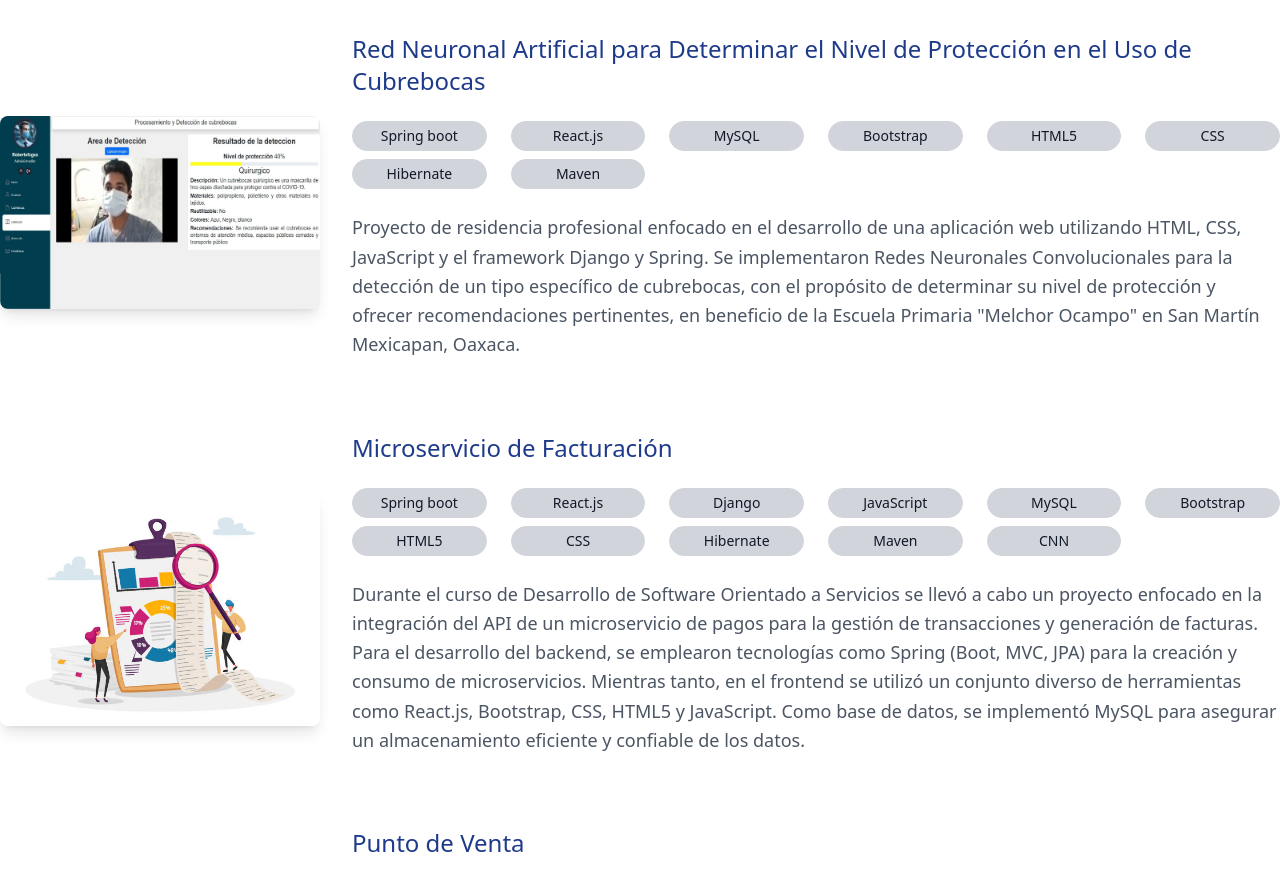
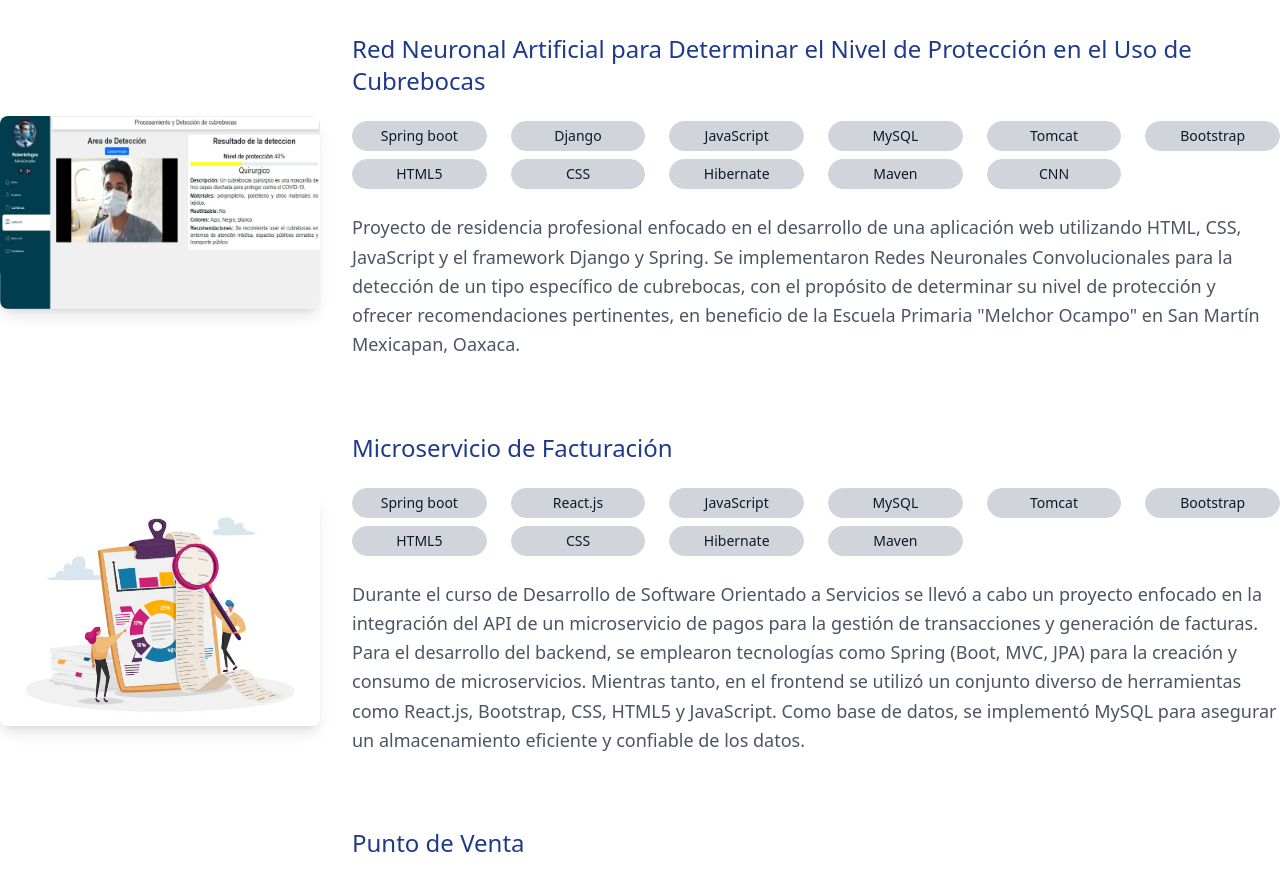
Before and after one commit to Robertofcg/Portafolio, a React (Create React App) app: page / in a window 1280 px wide. Shown: the part 2120-3000 px from the top of the page. Built offline with nearby package versions, Linux system fonts and the light colour scheme.

Commit message:
proyectos

```diff
--- a/src/App.js
+++ b/src/App.js
@@ -370,10 +370,16 @@ function App() {
                   <h4 className="text-xs lg:text-sm text-gray-900 bg-gray-300 font-medium rounded-full border border-gray-300 p-1 text-center">Spring boot</h4>
                 </div>
                 <div className="col-span-1">
-                  <h4 className="text-xs lg:text-sm text-gray-900 bg-gray-300 font-medium rounded-full border border-gray-300 p-1 text-center">React.js</h4>
+                  <h4 className="text-xs lg:text-sm text-gray-900 bg-gray-300 font-medium rounded-full border border-gray-300 p-1 text-center">Django</h4>
+                </div>
+                <div className="col-span-1">
+                  <h4 className="text-xs lg:text-sm text-gray-900 bg-gray-300 font-medium rounded-full border border-gray-300 p-1 text-center">JavaScript</h4>
                 </div>
                 <div className="col-span-1">
                   <h4 className="text-xs lg:text-sm text-gray-900 bg-gray-300 font-medium rounded-full border border-gray-300 p-1 text-center">MySQL</h4>
+                </div>
+                <div className="col-span-1">
+                  <h4 className="text-xs lg:text-sm text-gray-900 bg-gray-300 font-medium rounded-full border border-gray-300 p-1 text-center">Tomcat</h4>
                 </div>
                 <div className="col-span-1">
                   <h4 className="text-xs lg:text-sm text-gray-900 bg-gray-300 font-medium rounded-full border border-gray-300 p-1 text-center">Bootstrap</h4>
@@ -389,6 +395,9 @@ function App() {
                 </div>
                 <div className="col-span-1">
                   <h4 className="text-xs lg:text-sm text-gray-900 bg-gray-300 font-medium rounded-full border border-gray-300 p-1 text-center">Maven</h4>
+                </div>
+                <div className="col-span-1">
+                  <h4 className="text-xs lg:text-sm text-gray-900 bg-gray-300 font-medium rounded-full border border-gray-300 p-1 text-center">CNN</h4>
                 </div>
               </div>
               <div className="experience__description">
@@ -416,13 +425,13 @@ function App() {
                   <h4 className="text-xs lg:text-sm text-gray-900 bg-gray-300 font-medium rounded-full border border-gray-300 p-1 text-center">React.js</h4>
                 </div>
                 <div className="col-span-1">
-                  <h4 className="text-xs lg:text-sm text-gray-900 bg-gray-300 font-medium rounded-full border border-gray-300 p-1 text-center">Django</h4>
-                </div>
-                <div className="col-span-1">
                   <h4 className="text-xs lg:text-sm text-gray-900 bg-gray-300 font-medium rounded-full border border-gray-300 p-1 text-center">JavaScript</h4>
                 </div>
                 <div className="col-span-1">
                   <h4 className="text-xs lg:text-sm text-gray-900 bg-gray-300 font-medium rounded-full border border-gray-300 p-1 text-center">MySQL</h4>
+                </div>
+                <div className="col-span-1">
+                  <h4 className="text-xs lg:text-sm text-gray-900 bg-gray-300 font-medium rounded-full border border-gray-300 p-1 text-center">Tomcat</h4>
                 </div>
                 <div className="col-span-1">
                   <h4 className="text-xs lg:text-sm text-gray-900 bg-gray-300 font-medium rounded-full border border-gray-300 p-1 text-center">Bootstrap</h4>
@@ -438,9 +447,6 @@ function App() {
                 </div>
                 <div className="col-span-1">
                   <h4 className="text-xs lg:text-sm text-gray-900 bg-gray-300 font-medium rounded-full border border-gray-300 p-1 text-center">Maven</h4>
-                </div>
-                <div className="col-span-1">
-                  <h4 className="text-xs lg:text-sm text-gray-900 bg-gray-300 font-medium rounded-full border border-gray-300 p-1 text-center">CNN</h4>
                 </div>
               </div>
               <div className="experience__description">
```
